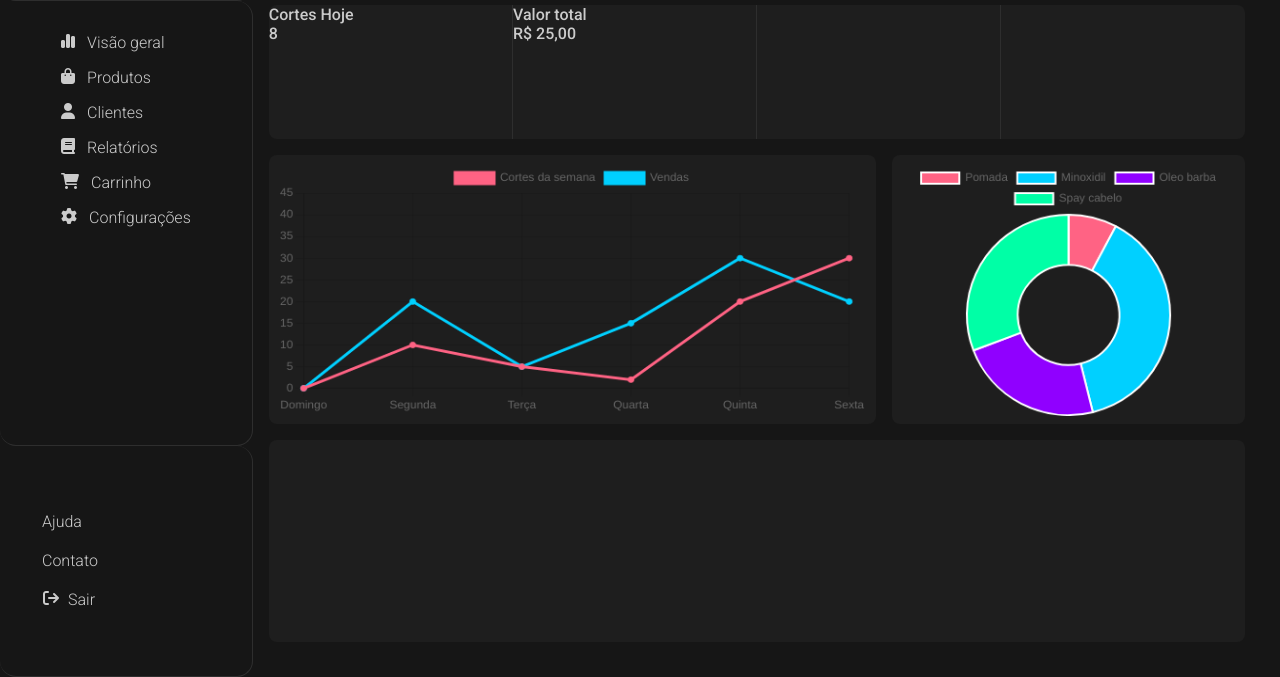
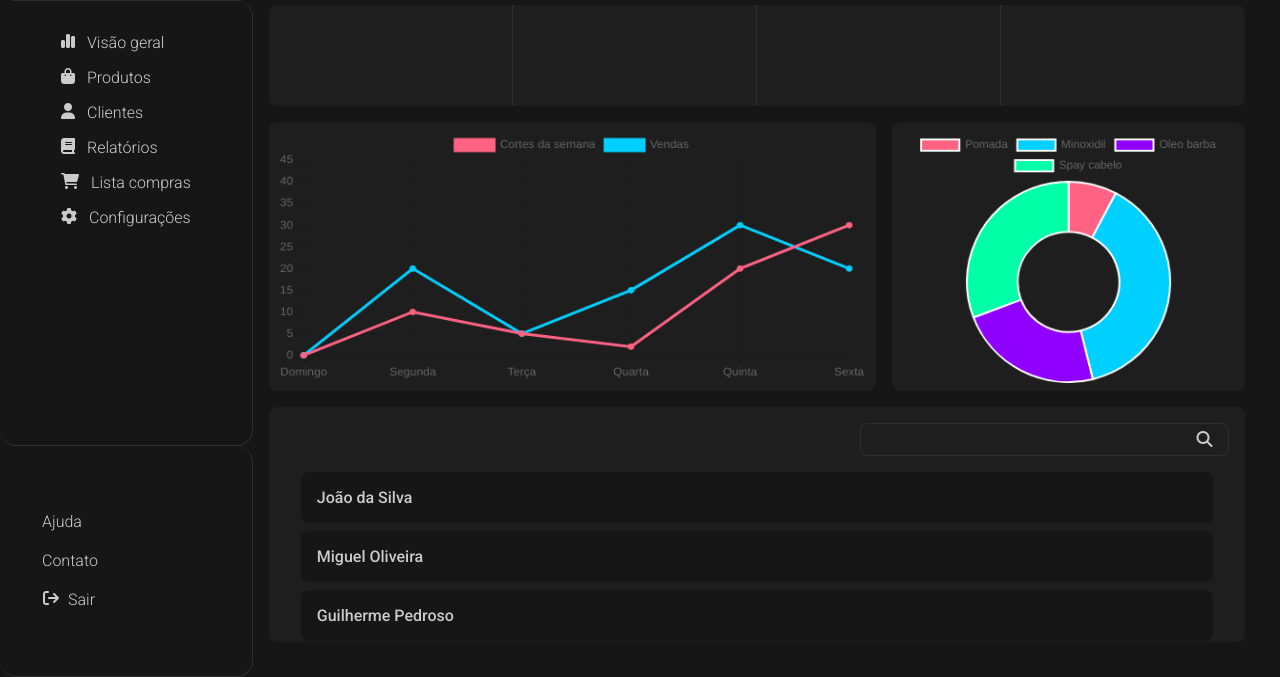
Before and after one commit to gabrielmaciel00/dashboard, a plain HTML site: page index.html in a window 1280 px wide. Shown: the part 123-800 px from the top of the page. Drawn offline with nearby package versions, Linux system fonts and the light colour scheme.

Commit message:
serach-client

```diff
--- a/assets/css/style.css
+++ b/assets/css/style.css
@@ -143,13 +143,11 @@ main{
     grid-area: main;
     display: grid ;
     grid-template-columns: 60% 35%;
-    grid-template-rows: 20% 40% 30%;
+    grid-template-rows: 15% 40% 35%;
     grid-template-areas: "card card" "linha pizza" "tabela tabela";
     gap: 1rem;
     position: relative;
     overflow: hidden;
-
-
 
 }
 @keyframes main {
@@ -200,8 +198,13 @@ main .tabela{
     background: var(--background-secondary);;
     border-radius: .5rem;
     animation: main .2s;
+    overflow: scroll;
+}
 
+main .tabela::-webkit-scrollbar{
+    display: none;
 }
+
 
 
 
@@ -211,5 +214,42 @@ main .tabela{
     height: 100%;
     width: 100%;
     padding: .5rem;
+}
+
+main .tabela .pesquisa{
+    display: flex;
+    justify-content: end;
+    padding: 1rem;
 
 }
+main .tabela .pesquisa input{
+    background: var(--background-secondary);
+    outline: none;
+    border: 1px solid var(--color-line);
+    padding: .5rem;
+    width: 20rem;
+    border-radius: .5rem 0 0 .5rem;
+    color: var(--color-primary);
+    border-right: none;
+}
+main .tabela .pesquisa .lupa{
+    display: flex;
+    align-items: center;
+    border: 1px solid var(--color-line);
+    color: var(--color-primary);
+    border-radius: 0 .5rem .5rem 0;
+    border-left: none;
+    padding: 0 1rem;
+}
+main .tabela .container-usuarios{
+    padding: 0 2rem;
+
+}
+main .tabela .usuarios{
+    background: var(--background-primary);
+    border-radius: .5rem;
+    color: var(--color-primary);
+    padding: 1rem;
+    cursor: pointer;
+    margin-bottom: .5rem ;
+}
--- a/index.html
+++ b/index.html
@@ -40,7 +40,6 @@
           <p>Gabriel Maciel</p>
           <i class="fa-solid fa-chevron-down"></i>
         </div>
-
       </header>
       <aside>
         <div class="loja">
@@ -64,11 +63,10 @@
             <li>
               <i class="fa-solid fa-book"></i>
               <p>Relatórios</p>
-
             </li>
             <li>
               <i class="fa-solid fa-cart-shopping"></i>
-                    <p>Carrinho</p>
+              <p>Lista compras</p>
             </li>
             <li>
               <i class="fa-solid fa-gear"></i>
@@ -77,7 +75,6 @@
           </ul>
         </div>
         <div class="footer">
-
           <p class="help">Ajuda</p>
           <p class="contato">Contato</p>
           <div class="sair">
@@ -88,38 +85,43 @@
       </aside>
       <main>
         <div class="cards">
-            <div class="card">
-              <p>Cortes Hoje</p>
-              <p>8</p>
-            </div>
-            <div class="card">
-              <p>Valor total</p>
-              <p>R$ 25,00</p>
-            </div>
+          <div class="card"></div>
+          <div class="card"></div>
           <div class="card"></div>
           <div class=""></div>
         </div>
         <div class="grafico-linha">
-          <canvas id="myChart" class="myChart" style="width: 100%; height: 100%;">
+          <canvas
+            id="myChart"
+            class="myChart"
+            style="width: 100%; height: 100%"
+          >
+          </canvas>
+        </div>
+        <div class="grafico-pizza">
+          <canvas
+            id="myChart-pie"
+            class="myChart"
+            style="max-width: 100%; max-height: 100%"
+          >
+          </canvas>
+        </div>
+        <div class="tabela">
+          <div class="pesquisa">
+            <input type="text" id="inpPesquisa" >
+            <div class="lupa">
+              <i class="fa-sharp fa-solid fa-magnifying-glass"></i>
+            </div>
+          </div>
 
-          </canvas>
+          <div class="container-usuarios"></div>
+
+
+
 
         </div>
-        <div class="grafico-pizza">
-
-          <canvas id="myChart-pie" class="myChart" style="max-width: 100%; max-height: 100%;">
-
-          </canvas>
-
-        </div>
-        <div class="tabela">
-
-        </div>
-
       </main>
     </div>
-
-
 
     <script src="./js/index.js"></script>
   </body>
--- a/js/index.js
+++ b/js/index.js
@@ -64,3 +64,53 @@ const labelsPie = [
     document.getElementById('myChart-pie'),
     configPie
   );
+
+  // simulando dados requisição
+
+  const users = [
+    {
+      id: 1,
+      nome: 'João da Silva',
+      email: 'joão@gmail'
+    },
+    {
+      id: 2,
+      nome: 'Miguel Oliveira',
+      email: 'miguel@gmail'
+    },
+    {
+      id: 3,
+      nome: 'Guilherme Pedroso',
+      email: 'miguel@gmail'
+    },
+    {
+      id: 4,
+      nome: 'Carlos Silveira',
+      email: 'carlos@gmail'
+    },
+  ]
+
+  const containerUsers = document.querySelector('.container-usuarios')
+
+  users.forEach(({nome})=>{
+    const card = document.createElement('div')
+    card.classList.add('usuarios')
+    card.innerText = nome
+    containerUsers.append(card)
+  })
+  const cards = document.querySelectorAll('.usuarios')
+
+//#region busca usuario
+
+const inpPesquisa = document.getElementById('inpPesquisa')
+inpPesquisa.addEventListener('input', function(){
+  cards.forEach(card =>{
+    const nomeUser = card.innerText.toLowerCase()
+    if(nomeUser.includes(this.value.toLowerCase())){
+      card.style.display = 'flex'
+      return
+    }
+    card.style.display = 'none'
+  })
+})
+//#endregion
```
Lines whose indentation alone changed are shown as unchanged.
